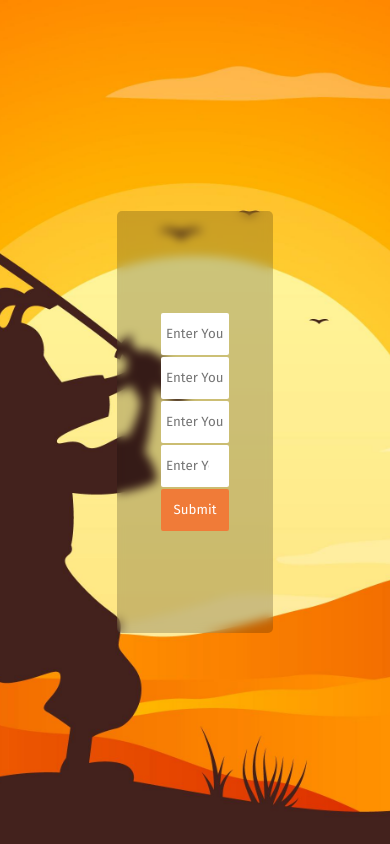
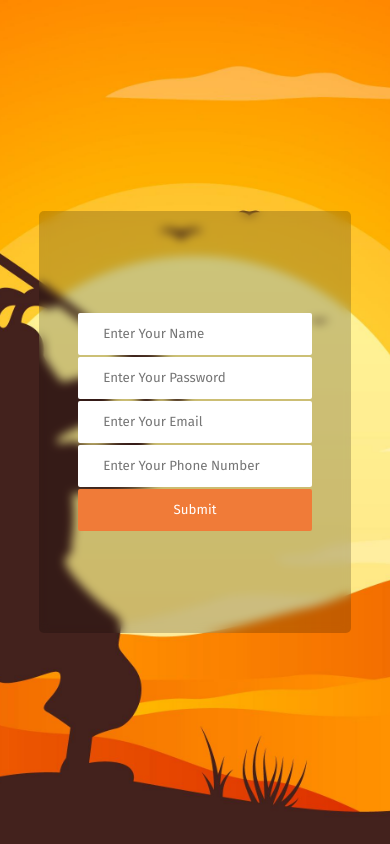
Before and after one commit to mrjackff/MERN-STACK, a website: page form.html in a window 390 px wide. Drawn offline with Linux system fonts and the light colour scheme.

Commit message:
14/08/2024

```diff
--- a/index.html
+++ b/form.html
@@ -23,7 +23,7 @@
                     <input type="number" name="pnumber" placeholder="Enter Your Phone Number">
                 </div>
                 <div class="input">
-                    <input class="btn" type="submit" value="Submit">
+                     <button type="submit">Submit</button>
                 </div>
             </div>
         </form>
--- a/style.css
+++ b/style.css
@@ -1,17 +1,20 @@
 @import url('https://fonts.googleapis.com/css2?family=Fira+Sans:ital,wght@0,100;0,200;0,300;0,400;0,500;0,600;0,700;0,800;0,900;1,100;1,200;1,300;1,400;1,500;1,600;1,700;1,800;1,900&display=swap');
-        *{
+
+* {
     margin: 0;
     padding: 0;
     box-sizing: border-box;
-            transition: 0.3s;
+    transition: 0.2s;
     font-family: "Fira Sans", sans-serif;
 }
-        body{
+
+body {
     width: 100vw;
     height: 100vh;
     overflow: hidden;
 }
-        .container{
+
+.container {
     display: flex;
     justify-content: center;
     align-items: center;
@@ -22,7 +25,8 @@
     background-position: center;
     background-repeat: no-repeat;
 }
-        form{
+
+form {
     background-color: rgba(0, 0, 0, 0.199);
     backdrop-filter: blur(5px);
     width: 40%;
@@ -33,27 +37,124 @@
     justify-content: center;
     align-items: center;
 }
-        form>div{
+
+form>div {
     width: 50%;
     height: 55%;
 }
-        form>div>div{
+
+form>div>div {
     width: 100%;
     height: 19%;
     margin: 2px 0;
 }
-        input{
+
+input {
+    width: 100%;
+    height: 100%;
+    border: none;
+    border-radius: 2px;
+    padding: 5px;
+}
+
+button {
     width: 100%;
     height: 100%;
     border: none;
     border-radius: 2px;
     padding: 0 5px;
-        }
-        .btn{
     background-color: rgb(240, 123, 56);
     color: #ffffff;
 }
-        .btn:hover{
+
+button:hover {
     cursor: pointer;
     background-color: rgb(243, 101, 19);
 }
+
+@media (max-width:900px) {
+    form {
+        background-color: rgba(0, 0, 0, 0.199);
+        backdrop-filter: blur(5px);
+        width: 80%;
+        height: 50%;
+        padding: 10px;
+        border-radius: 5px;
+        display: flex;
+        justify-content: center;
+        align-items: center;
+    }
+
+    form>div {
+        width: 50%;
+        height: 55%;
+    }
+
+    form>div>div {
+        width: 100%;
+        height: 19%;
+        margin: 2px 0;
+    }
+
+    input {
+        width: 100%;
+        height: 100%;
+        border: none;
+        border-radius: 2px;
+        padding: 0 20px;
+    }
+
+    button {
+        width: 100%;
+        height: 100%;
+        border: none;
+        border-radius: 2px;
+        padding: 0 5px;
+        background-color: rgb(240, 123, 56);
+        color: #ffffff;
+    }
+
+}
+@media (max-width:600px) {
+    form {
+        background-color: rgba(0, 0, 0, 0.199);
+        backdrop-filter: blur(5px);
+        width: 80%;
+        height: 50%;
+        padding: 10px;
+        border-radius: 5px;
+        display: flex;
+        justify-content: center;
+        align-items: center;
+    }
+
+    form>div {
+        width: 80%;
+        height: 55%;
+    }
+
+    form>div>div {
+        width: 100%;
+        height: 19%;
+        margin: 2px 0;
+    }
+
+    input {
+        width: 100%;
+        height: 100%;
+        border: none;
+        border-radius: 2px;
+        padding: 0 25px;
+    }
+
+    button {
+        width: 100%;
+        height: 100%;
+        border: none;
+        border-radius: 2px;
+        padding: 0 5px;
+        background-color: rgb(240, 123, 56);
+        color: #ffffff;
+    }
+
+}
```
Also changed, not shown: controllers/api-controller.js (+71 -8 lines), index.js (+12 -15 lines), routes/api-route.js (+5 -27 lines). Lines whose indentation alone changed are shown as unchanged.
